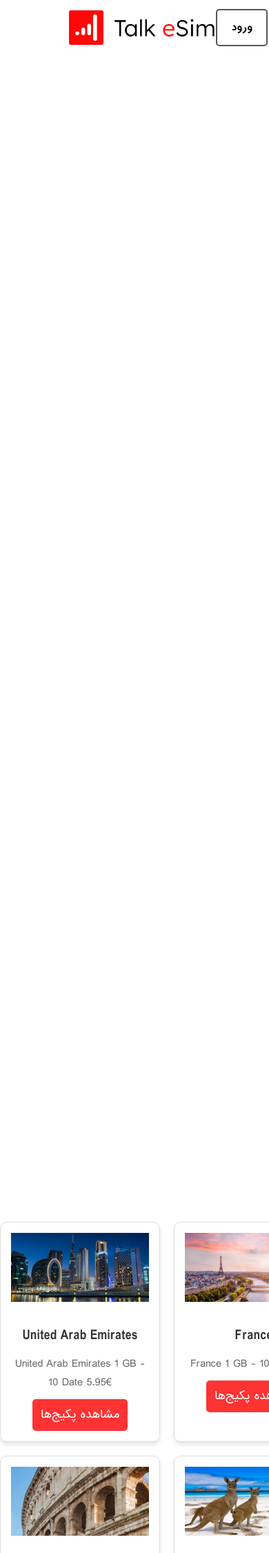
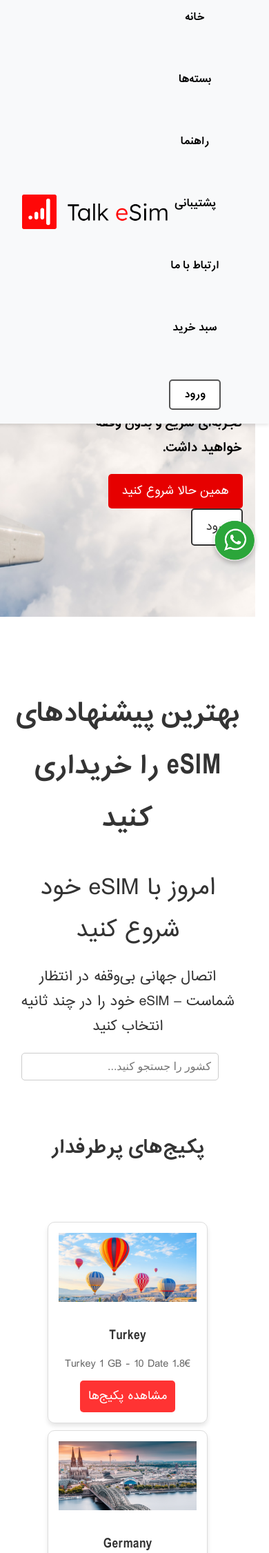
Before and after one commit to pdrm55/Talkesim.ir, a Flask app: page / in a window 390 px wide; the page is wider, and only the part inside the window is pictured. Shown: the top 2251 px of that part at 69% size. Run offline with Flask 3, Linux system fonts and the light colour scheme; data comes from the database, SQL or seed files in the repository.

Commit message:
rispansive

```diff
--- a/static/css/base.css
+++ b/static/css/base.css
@@ -30,11 +30,25 @@
     header, footer {
         text-align: center;
     }
+
+    .navbar {
+        flex-direction: column;
+        align-items: center;
+    }
+
+    .navbar li {
+        margin-bottom: 10px;
+    }
+
+    .logo {
+        margin: 0 auto;
+    }
 }
+
 /* محتویات صفحه */
 main {
     flex: 1;
-    margin-top: 50px; /* ارتفاع هدر */
+    margin-top: 50px;
     padding-right: 20px ;
 }
 
@@ -160,41 +172,42 @@
 }
 
 .navbar li a:hover {
-    color: #007bff; /* رنگ لینک هنگام هاور */
+    color: #007bff;
 }
-
 
 .login-button {
     display: inline-block;
-    padding: 10px 20px;
-    border: 2px solid #555; /* بوردر خاکستری تیره */
-    color: #555; /* متن خاکستری تیره */
-    background-color: white; /* پس‌زمینه سفید */
+    padding: 5px 20px;
+    border: 2px solid #555;
+    color: #555;
+    background-color: white;
     font-weight: bold;
     text-decoration: none;
-    border-radius: 5px; /* گوشه‌های گرد */
+    border-radius: 5px;
     transition: background-color 0.3s ease, color 0.3s ease;
 }
 
 .login-button:hover {
-    background-color: #555; /* پس‌زمینه خاکستری تیره هنگام هاور */
-    color: white; /* متن سفید هنگام هاور */
+    background-color: #555;
+    color: white;
 }
-
 
 .flashes {
     list-style: none;
     padding: 10px;
     margin: 10px 0;
 }
+
 .flashes .success {
     color: green;
     font-weight: bold;
 }
+
 .flashes .error {
     color: red;
     font-weight: bold;
 }
+
 .flash-messages {
     position: fixed;
     top: 50%;
--- a/static/css/home.css
+++ b/static/css/home.css
@@ -7,13 +7,12 @@
 
 .hero-section .content {
     position: absolute;
-    top: 25%; /* شروع بعد از یک چهارم صفحه */
-    right: 15%; /* فاصله از سمت راست */
-    text-align: right; /* راست‌چین کردن نوشته‌ها */
-    color: #000; /* مشکی کردن نوشته‌ها */
-    max-width: 35%; /* عرض نوشته‌ها به حداکثر 45% صفحه محدود می‌شود */
+    top: 25%;
+    right: 15%;
+    text-align: right;
+    color: #000;
+    max-width: 35%;
 }
-
 
 .hero-section .content h1 {
     font-size: 2.5rem;
@@ -59,7 +58,6 @@
     background-color: #333;
     color: #fff;
 }
-
 
 /* بخش جملات و سرچ بار */
 .search-section {
@@ -124,7 +122,6 @@
     background-color: #f1f1f1;
 }
 
-
 .popular-countries {
     margin: 30px auto;
     text-align: center;
@@ -138,7 +135,7 @@
 
 .countries-container {
     display: grid;
-    grid-template-columns: repeat(4, 1fr); /* 4 ستون */
+    grid-template-columns: repeat(4, 1fr);
     gap: 20px;
     justify-items: center;
 }
@@ -189,20 +186,19 @@
 
 .country-card:hover {
     box-shadow: 0 6px 10px rgba(0, 0, 0, 0.15);
-
 }
 
 .view-all-button {
     text-align: center;
     margin-top: 30px;
-    margin-bottom: 100px; /* فاصله از فوتر */
+    margin-bottom: 100px;
 }
 
 .btn-view-all {
     display: inline-block;
     background-color: #ff3333;
     color: white;
-    padding: 12px 40px; /* طول دکمه را دو برابر می‌کند */
+    padding: 12px 40px;
     font-size: 1rem;
     font-weight: bold;
     border-radius: 5px;
@@ -214,3 +210,33 @@
     background-color: #cc0000;
     color: #fff;
 }
+
+/* Media Queries برای ریسپانسیو کردن */
+@media (max-width: 1024px) {
+    .hero-section .content {
+        top: 20%;
+        right: 10%;
+        max-width: 50%;
+    }
+
+    .countries-container {
+        grid-template-columns: repeat(2, 1fr);
+    }
+}
+
+@media (max-width: 768px) {
+    .hero-section .content {
+        top: 15%;
+        right: 5%;
+        max-width: 70%;
+    }
+
+    .countries-container {
+        grid-template-columns: 1fr;
+        gap: 10px;
+    }
+
+    .search-container {
+        width: 80%;
+    }
+}
--- a/templates/countries.html
+++ b/templates/countries.html
@@ -6,7 +6,6 @@
 <div class="search-container">
     <input type="text" id="search-input" placeholder="کشور را جستجو کنید..." autocomplete="off">
     <div id="search-dropdown" class="dropdown-menu"></div>
-
 </div>
 
 <div class="packages-container">
@@ -57,6 +56,5 @@
             }
         });
     });
-    </script>
-
+</script>
 {% endblock %}
```
Also changed, not shown: other parts of static/css/base.css (+20 -21 lines), static/css/countries.css (+31 -1 lines), static/css/guide.css (+42 -10 lines), templates/guide.html (+10 -21 lines).
